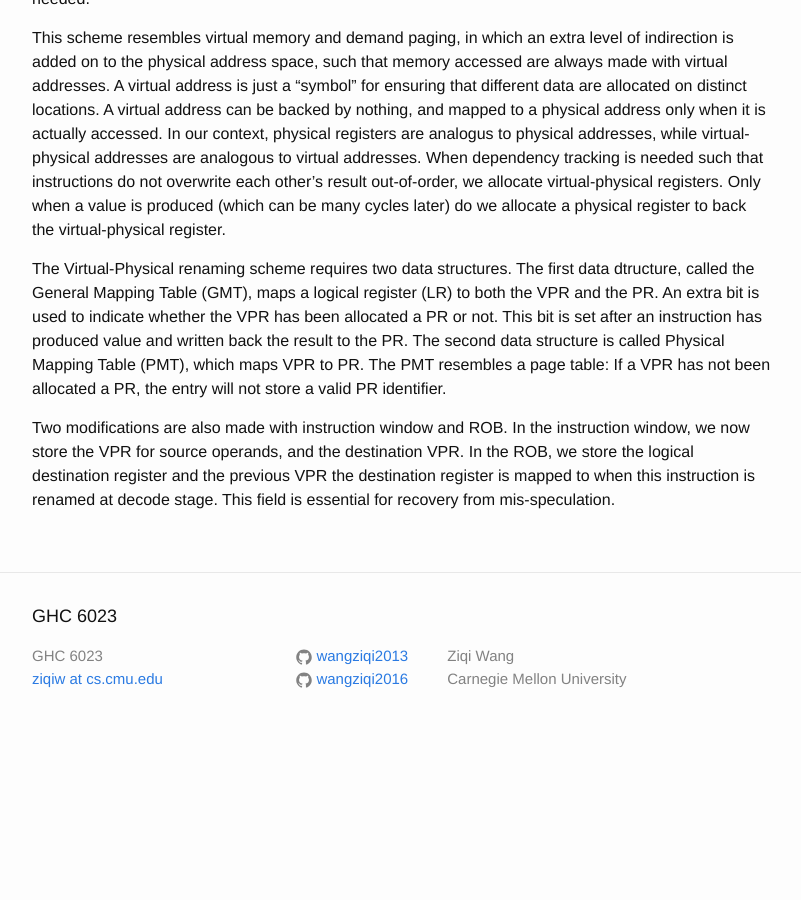
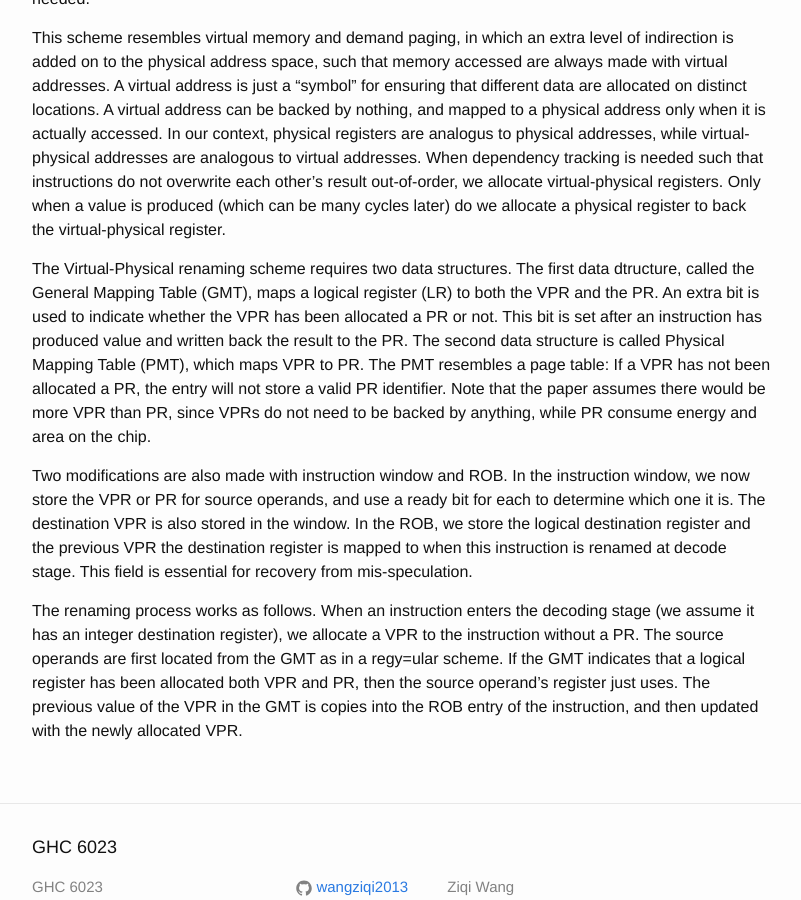
Before and after one commit to wangziqi2013/wangziqi2013.github.io, a Jekyll site: the page built from _posts/2019-08-29-Dynamic-Reg-Renaming-Through-VP-Registers.markdown, in a window 1280 px wide and 900 px high, scrolled down 1399 px. Shown: the whole window, without its empty margins (238-1039 px from the left). Built offline with Jekyll 4.4.1, drawn with Linux system fonts in a browser that asks for light colours; before the commit the page ends 2149 px from its top, so only the background shows below that.

Commit message:
Adding hardware window

```diff
--- a/_posts/2019-08-29-Dynamic-Reg-Renaming-Through-VP-Registers.markdown
+++ b/_posts/2019-08-29-Dynamic-Reg-Renaming-Through-VP-Registers.markdown
@@ -60,9 +60,16 @@ The Virtual-Physical renaming scheme requires two data structures. The first dat
 Table (GMT), maps a logical register (LR) to both the VPR and the PR. An extra bit is used to indicate whether the VPR has
 been allocated a PR or not. This bit is set after an instruction has produced value and written back the result to the PR.
 The second data structure is called Physical Mapping Table (PMT), which maps VPR to PR. The PMT resembles a page table:
-If a VPR has not been allocated a PR, the entry will not store a valid PR identifier.
+If a VPR has not been allocated a PR, the entry will not store a valid PR identifier. Note that the paper assumes there
+would be more VPR than PR, since VPRs do not need to be backed by anything, while PR consume energy and area on the chip.
 
-Two modifications are also made with instruction window and ROB. In the instruction window, we now store the VPR for
-source operands, and the destination VPR. In the ROB, we store the logical destination register and the previous
-VPR the destination register is mapped to when this instruction is renamed at decode stage. This field is essential for
-recovery from mis-speculation.
+Two modifications are also made with instruction window and ROB. In the instruction window, we now store the VPR or PR for
+source operands, and use a ready bit for each to determine which one it is. The destination VPR is also stored in the window.
+In the ROB, we store the logical destination register and the previous VPR the destination register is mapped to when this
+instruction is renamed at decode stage. This field is essential for recovery from mis-speculation.
+
+The renaming process works as follows. When an instruction enters the decoding stage (we assume it has an integer
+destination register), we allocate a VPR to the instruction without a PR. The source operands are first located
+from the GMT as in a regy=ular scheme. If the GMT indicates that a logical register has been allocated both VPR
+and PR, then the source operand's register just uses. The previous value of the VPR in the GMT
+is copies into the ROB entry of the instruction, and then updated with the newly allocated VPR.
```
